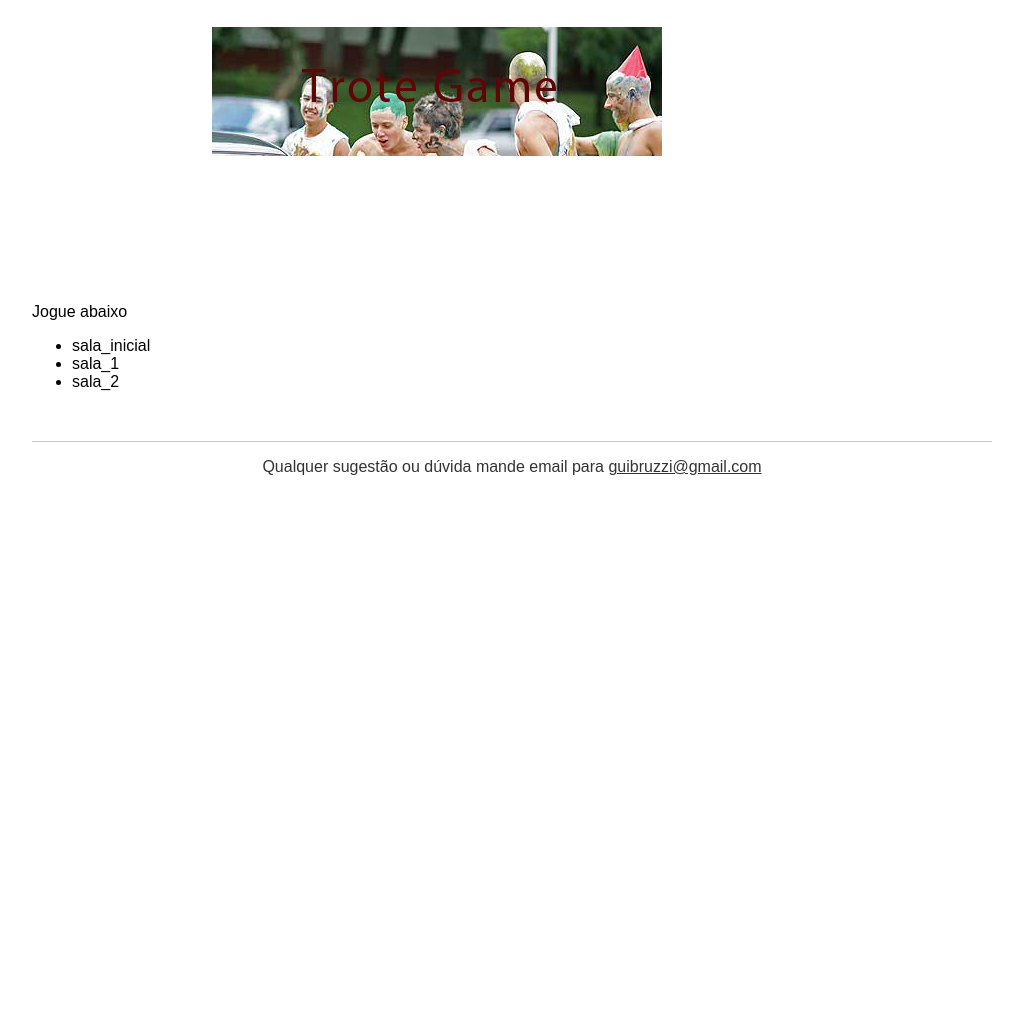
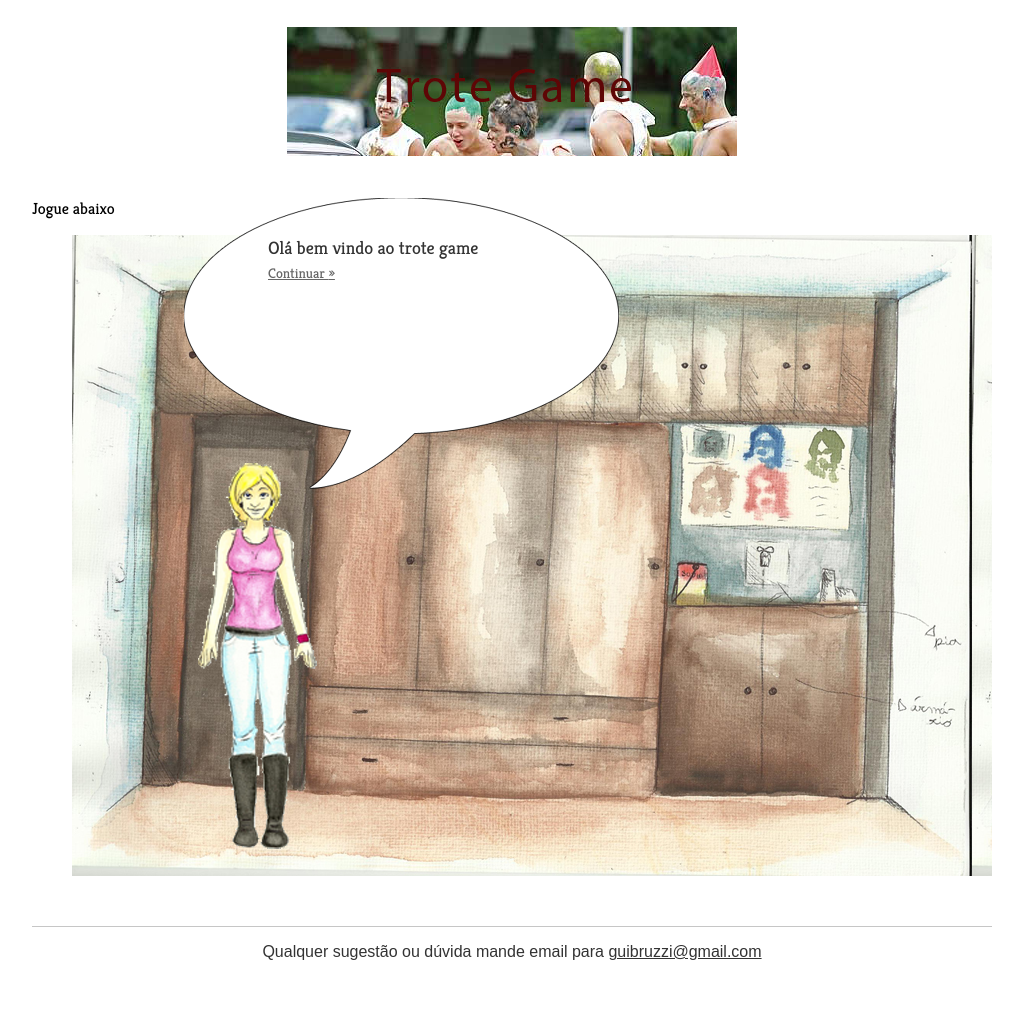
Before and after one commit to guilhermebruzzi/trote_game, a Flask app: page / in a window 1280 px wide. Shown: the whole page, without its empty margins (128-1151 px from the left). Before the commit the page ends 475 px from the top, so only its background shows below. Run offline with Flask 2, Linux system fonts and the light colour scheme; parts of the project's set-up code (start-up, migrations or seed data) failed here and were passed over.

Commit message:
Sala mostrando fala

```diff
--- a/requirements.txt
+++ b/requirements.txt
@@ -1,2 +1,3 @@
 Flask==0.9
 gunicorn==0.17.4
+splinter==0.5.0
--- a/trote_game/app.py
+++ b/trote_game/app.py
@@ -26,7 +26,13 @@ def robots():
 
 @app.route('/', methods=['GET', 'POST'])
 def index():
-    return render_template("index.html")
+    textos = [
+        u"Olá bem vindo ao trote game",
+        u"Ou não! hahaha"
+    ]
+    textos1 = textos2 = textos3 = textos4 = textos5 = textos6 = textos
+    return render_template("index.html",
+        textos1=textos1, textos2=textos2,textos3=textos3,textos4=textos4,textos5=textos5,textos6=textos6)
 
 
 if __name__ == '__main__':
--- a/trote_game/static/css/index.css
+++ b/trote_game/static/css/index.css
@@ -1 +1,65 @@
 /* Estilo específico para o jogo */
+
+.cenario{
+    display: block;
+    width: 1000000px;
+    position: relative;
+    left: 0px;
+    z-index: 1;
+}
+
+.sala{
+    display: block;
+    float: left;
+    width: 900px;
+    height: 641px;
+    position: relative;
+    background: url('/static/img/sala.jpg') no-repeat top left scroll transparent;
+}
+
+.balao {
+    background: url("/static/img/balao.png") no-repeat scroll left top transparent;
+    display: block;
+    height: 300px;
+    left: 112px;
+    position: absolute;
+    top: -37px;
+    width: 435px;
+}
+
+.veterana1 {
+    background: url("/static/img/veterana1.png") no-repeat scroll left top transparent;
+    display: block;
+    height: 400px;
+    left: 122px;
+    position: absolute;
+    top: 223px;
+    width: 128px;
+}
+
+.fala {
+    color: #333333;
+    display: block;
+    font-size: 18px;
+    height: auto;
+    left: 84px;
+    position: absolute;
+    top: 15px;
+    width: 300px;
+}
+
+.continuar{
+    font-size: 14px;
+    color: #666;
+}
+
+.continuar:hover,
+.continuar:active{
+    color: #555;
+}
+
+.linha{
+    display: inline-block;
+    width: 100%;
+    margin: 5px 0 0 0;
+}
--- a/trote_game/static/css/styles.css
+++ b/trote_game/static/css/styles.css
@@ -16,6 +16,8 @@ html, body{
     margin: 0 auto;
     padding: 0;
     width: 960px;
+    overflow: hidden;
+    font-family: Kreon;
 }
 
 .logo{
@@ -24,12 +26,12 @@ html, body{
     overflow: hidden;
 }
 
-.logo a{
+.logo a {
+    background: url("/static/img/trote-game.jpg") no-repeat scroll left top transparent;
     display: block;
-    background: url('/static/img/trote-game.jpg') no-repeat top left scroll transparent;
-    width: 600px;
-    height: 250px;
-    margin: 0px auto;
+    height: 129px;
+    margin: 0 auto;
+    width: 450px;
 }
 
 h2{
@@ -48,7 +50,7 @@ label{
 }
 
 .hidden{
-    display: none;
+    display: none !important;
 }
 
 footer {
--- a/trote_game/static/js/index.js
+++ b/trote_game/static/js/index.js
@@ -1,3 +1,7 @@
 $(document).ready(function(){
-    // Código do jogo
+    $(document).on('click', ".continuar", function(){
+        var proximo = parseInt($(this).data("next"));
+        $(".fala").addClass("hidden");
+        $(".fala-" + proximo).removeClass("hidden");
+    });
 });
--- a/trote_game/templates/index.html
+++ b/trote_game/templates/index.html
@@ -1,4 +1,5 @@
 {% extends "master.html" %}
+{% import 'sala.html' as sala %}
 
 {% block title %}Trote Game - Jogue contra os veteranos{% endblock %}
 
@@ -6,9 +7,12 @@
 
 {% block content %}
 <ul class="cenario">
-    <li class="sala_inicial">sala_inicial</li>
-    <li class="sala_1">sala_1</li>
-    <li class="sala_2">sala_2</li>
+    {{ sala.sala_template(1, textos1) }}
+    {{ sala.sala_template(2, textos2) }}
+    {{ sala.sala_template(3, textos3) }}
+    {{ sala.sala_template(4, textos4) }}
+    {{ sala.sala_template(5, textos5) }}
+    {{ sala.sala_template(6, textos6) }}
 </ul>
 {% endblock %}
 
--- /dev/null
+++ b/trote_game/templates/sala.html
@@ -0,0 +1,13 @@
+{% macro sala_template(sala_id, textos) -%}
+    <li class="sala sala-{{ sala_id }}">
+        <div class="balao">
+            {% for texto in textos %}
+                <p class="fala fala-{{ loop.index0 }} {% if loop.index0 > 0 %}hidden{% endif %}">
+                    <span class="texto linha">{{ texto }}</span>
+                    <a href="#" class="continuar linha" data-next="{{ loop.index }}">Continuar <span class="setinha">&raquo;</span></a>
+                </p>
+            {% endfor %}
+        </div>
+        <div class="veterana{{ sala_id }}"></div>
+    </li>
+{%- endmacro %}
```
Also changed, not shown: trote_game/static/img/balao.png (added), trote_game/static/img/sala.jpg (added), trote_game/static/img/veterana1.png (added), 4 other files.
